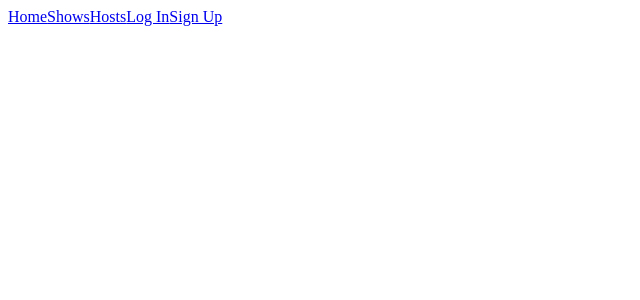
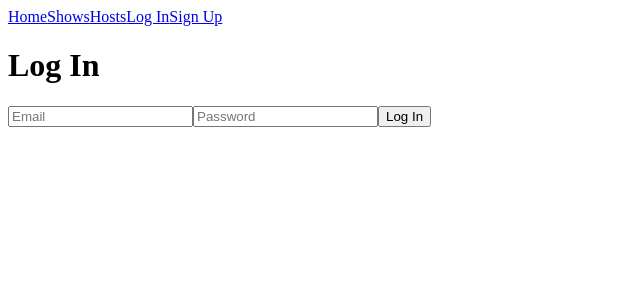
Before and after one commit to jrrouse88/podfreq, a React (Create React App) app in the folder client/: page /login in a window 1280 px wide. Shown: the top 300 px of the page, without its empty margins (0-640 px from the left). Built offline with nearby package versions, Linux system fonts and the light colour scheme.

Commit message:
login file and authentication

```diff
--- a/client/src/App.js
+++ b/client/src/App.js
@@ -3,6 +3,7 @@ import { Switch, Route, Redirect } from 'react-router-dom'
 import clientAuth from './clientAuth'
 
 import NavBar from './NavBar.jsx'
+import LogIn from './views/LogIn'
 import Shows from './views/Shows'
 import Hosts from './views/Hosts'
 import SignUp from './views/SignUp'
@@ -32,6 +33,9 @@ class App extends Component {
     return (
       <div className="App">
         <NavBar />
+        <Route path="/login" render={(props) => {
+						return <LogIn {...props} onLoginSuccess={this.onLoginSuccess.bind(this)} />
+					}} />
         <Route path="/podcasts" component={Shows}/>
         <Route path="/hosts" component={Hosts} />
         <Route path="/signup" component={SignUp} />
--- a/client/src/clientAuth.js
+++ b/client/src/clientAuth.js
@@ -39,9 +39,7 @@ function logIn(credentials) {
 }
 
 function logOut() {
-  // remove from local storage
   localStorage.removeItem('token')
-  // delete key from axios request
   delete clientAuth.defaults.headers.common.token
   return true
 }
--- /dev/null
+++ b/client/src/views/LogIn.jsx
@@ -0,0 +1,44 @@
+import React from 'react'
+import clientAuth from '../clientAuth.js'
+
+class LogIn extends React.Component {
+	state = {
+		fields: {email: '', password: ''}
+	}
+
+	onInputChange(evt) {
+		this.setState({
+			fields: {
+				...this.state.fields,
+				[evt.target.name]: evt.target.value
+			}
+		})
+	}
+
+	onFormSubmit(evt) {
+		evt.preventDefault()
+		clientAuth.logIn(this.state.fields).then(user => {
+			this.setState({ fields: {email: '', password: ''} })
+			if(user) {
+				this.props.onLoginSuccess()
+				this.props.history.push('/')
+			}
+		})
+	}
+
+	render() {
+		const { email, password } = this.state.fields
+		return (
+			<div className='LogIn'>
+				<h1>Log In</h1>
+				<form onChange={this.onInputChange.bind(this)} onSubmit={this.onFormSubmit.bind(this)}>
+					<input type="text" placeholder="Email" name="email" value={email}/>
+					<input type="password" placeholder="Password" name="password" value={password}/>
+					<button>Log In</button>
+				</form>
+			</div>
+		)
+	}
+}
+
+export default LogIn
```
Also changed, not shown: 2 other files (tests, documents, lock files or other folders).
